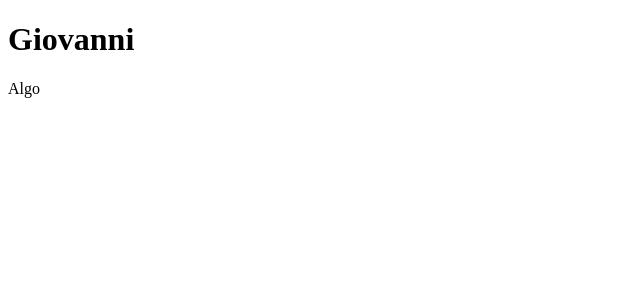
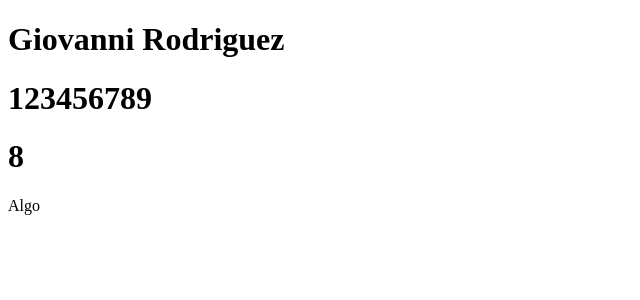
Before and after one commit to GralRodriguezDP/tutorial-js-react-001, a React (Vite) app: page / in a window 1280 px wide. Shown: the top 300 px of the page, without its empty margins (0-640 px from the left). Built offline with nearby package versions, Linux system fonts and the light colour scheme.

Commit message:
Variables en componentes

```diff
--- a/src/FirstApp.jsx
+++ b/src/FirstApp.jsx
@@ -1,10 +1,18 @@
-import { Fragment } from "react";
+
+const getResult = () => {
+    return 4 + 4;
+};
 
 export const FirstApp = () => {
+    const newMessage = 'Giovanni Rodriguez';
+    const newMessage2 = [1,2,3,4,5,6,7,8,9];
+
     return (
-        <Fragment>
-            <h1>Giovanni</h1>
+        <>
+            <h1>{ newMessage }</h1>
+            <h1>{ newMessage2 }</h1>
+            <h1>{ getResult() }</h1>
             <p>Algo</p>
-        </Fragment>
+        </>
     );
 };
```
